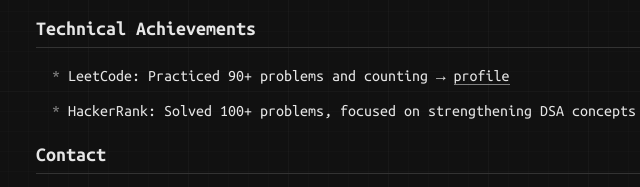
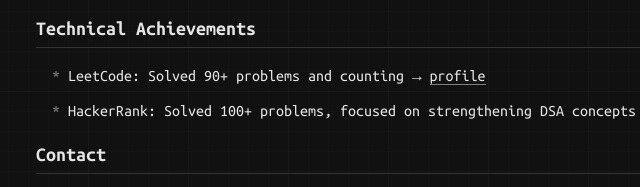
Before and after one commit to venky-123-debug/portfolio, a plain HTML site: page index.html in a window 1280 px wide. Shown: the part 408-595 px from the top of the page, 211-851 px from the left. Drawn offline with Linux system fonts and the light colour scheme.

Commit message:
Update index.html
Leetcode text changed

```diff
--- a/index.html
+++ b/index.html
@@ -188,7 +188,7 @@
     <div class="section">
       <div class="section-title">Technical Achievements</div>
       <ul>
-        <li>LeetCode: Practiced 90+ problems and counting → <a href="https://leetcode.com/u/venky_ME/" target="_blank">profile</a></li>
+        <li>LeetCode: Solved 90+ problems and counting → <a href="https://leetcode.com/u/venky_ME/" target="_blank">profile</a></li>
         <li>HackerRank: Solved 100+ problems, focused on strengthening DSA concepts → <a href="https://www.hackerrank.com/profile/venkat_c_dev" target="_blank">profile</a></li>
       </ul>
     </div>
```
